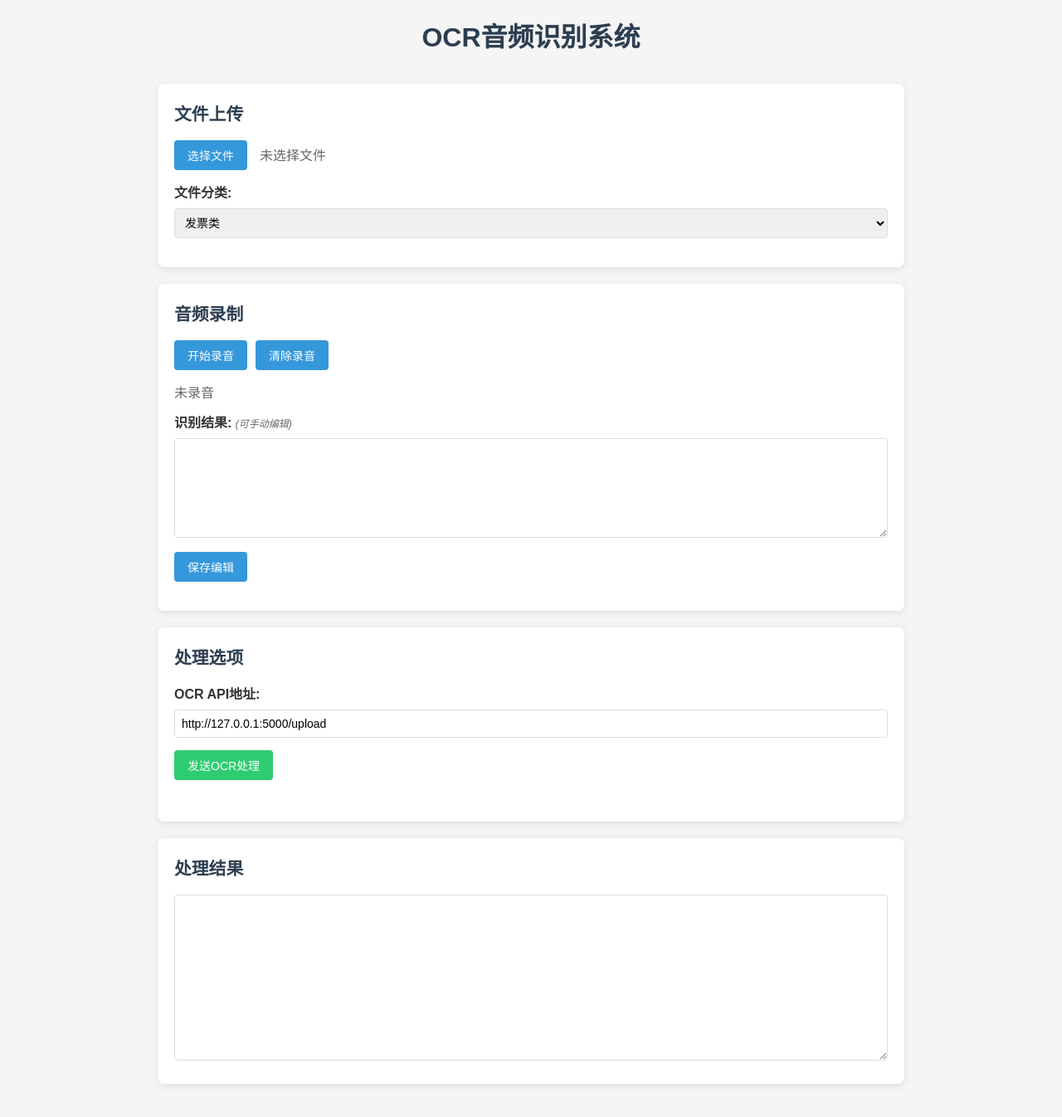
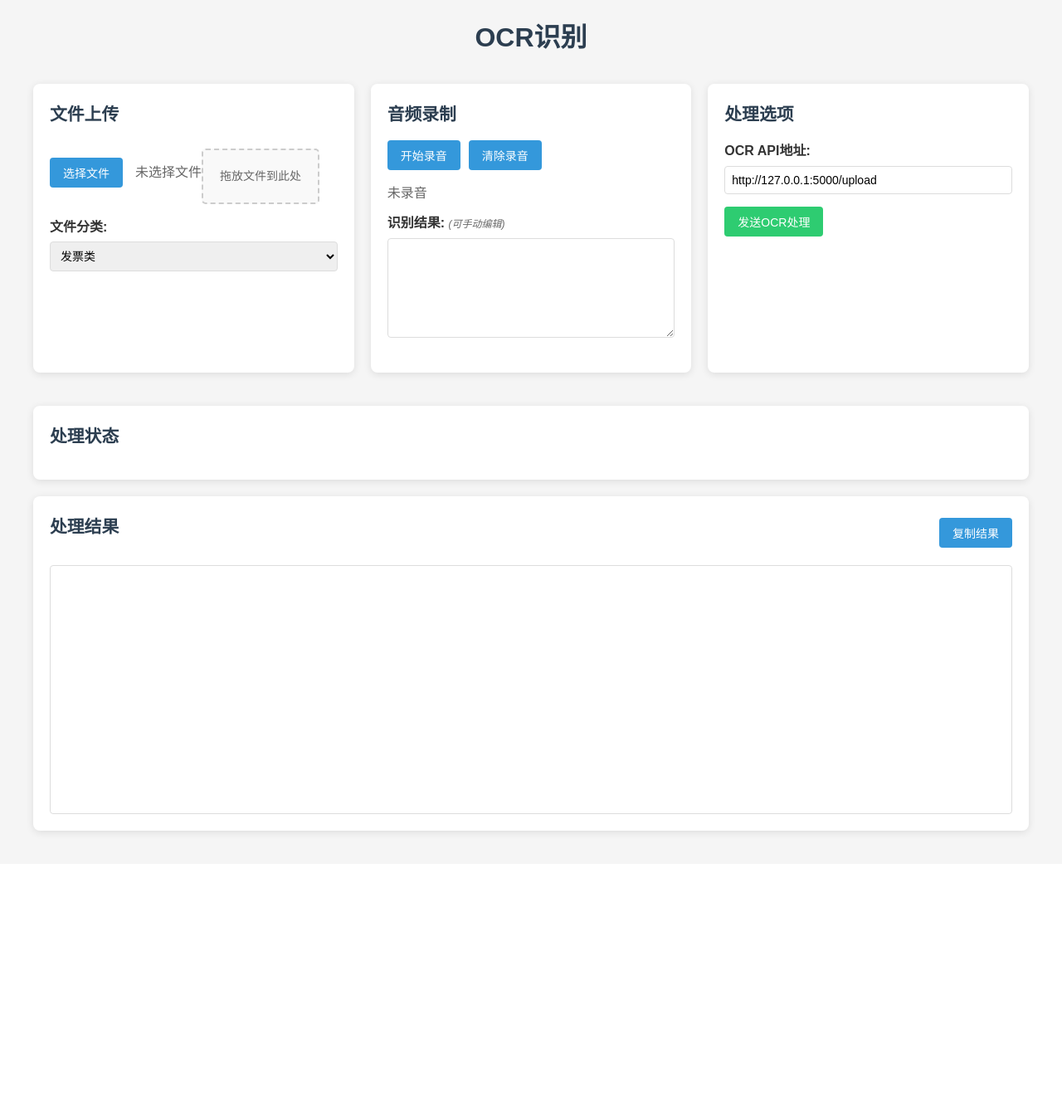
Before and after one commit to SakuraFubukii/FunASR, a Flask app: page / in a window 1280 px wide. Shown: the whole page at 83% size. After the commit the page ends 1009 px from the top, so only its background shows below. Run offline with Flask 3, Linux system fonts and the light colour scheme; some libraries are stand-ins or nearby versions.

Commit message:
feat: Update OCR recognition system interface, add drag-and-drop file upload function and processing status display

```diff
--- a/web/static/css/style.css
+++ b/web/static/css/style.css
@@ -1,4 +1,4 @@
-/* OCR音频识别系统样式 */
+/* OCR识别系统样式 */
 * {
     box-sizing: border-box;
     margin: 0;
@@ -14,8 +14,24 @@ body {
 }
 
 .container {
-    max-width: 900px;
+    max-width: 1200px;
     margin: 0 auto;
+}
+
+/* 顶部控制区域布局 - 使用CSS Grid实现自适应布局 */
+.top-controls {
+    display: grid;
+    grid-template-columns: repeat(auto-fit, minmax(300px, 1fr));
+    gap: 20px;
+    margin-bottom: 20px;
+}
+
+.status-panel {
+    margin-bottom: 20px;
+}
+
+.bottom-section {
+    width: 100%;
 }
 
 h1 {
@@ -130,7 +146,15 @@ textarea {
 }
 
 #result-area {
-    height: 200px;
+    height: 300px;
+    white-space: pre-wrap;
+    overflow-y: auto;
+    background-color: #fff;
+    border: 1px solid #ddd;
+    border-radius: 4px;
+    padding: 10px;
+    font-family: 'Consolas', monospace;
+    font-size: 14px;
 }
 
 .progress-label {
@@ -143,3 +167,49 @@ textarea {
     color: #666;
     margin-bottom: 10px;
 }
+
+#processing-status {
+    color: #666;
+    font-weight: bold;
+}
+
+.result-header {
+    display: flex;
+    justify-content: space-between;
+    align-items: center;
+    margin-bottom: 15px;
+}
+
+/* 拖放区域样式 */
+.drop-zone {
+    border: 2px dashed #ccc;
+    border-radius: 5px;
+    padding: 20px;
+    text-align: center;
+    margin-top: 10px;
+    transition: all 0.3s;
+    background-color: #f9f9f9;
+}
+
+.drop-zone.active {
+    border-color: #3498db;
+    background-color: rgba(52, 152, 219, 0.1);
+}
+
+.drop-zone-text {
+    color: #666;
+    font-size: 14px;
+}
+
+/* 响应式布局调整 */
+@media (max-width: 768px) {
+    .top-controls {
+        grid-template-columns: repeat(auto-fit, minmax(250px, 1fr));
+    }
+}
+
+@media (max-width: 576px) {
+    .top-controls {
+        grid-template-columns: 1fr;
+    }
+}
--- a/web/static/js/app.js
+++ b/web/static/js/app.js
@@ -1,4 +1,4 @@
-// OCR音频识别系统前端脚本
+// OCR识别系统前端脚本
 
 // 全局变量
 let socket;
@@ -8,6 +8,7 @@ let scriptProcessor;
 let selectedFile = null;
 let isRecording = false;
 let recordedText = "";
+let lastEditTime = 0; // 记录最后一次编辑时间
 
 // DOM元素
 document.addEventListener('DOMContentLoaded', () => {
@@ -16,6 +17,9 @@ document.addEventListener('DOMContentLoaded', () => {
 
     // 初始化页面交互
     initializeUI();
+
+    // 初始化复制按钮
+    initCopyButton();
 });
 
 function connectSocket() {
@@ -73,18 +77,37 @@ function initializeUI() {
     // 文件上传按钮
     const selectFileBtn = document.getElementById('select-file-btn');
     const fileInput = document.getElementById('file-input');
+    const dropArea = document.getElementById('drop-area');
 
     selectFileBtn.addEventListener('click', () => {
         fileInput.click();
     });
 
+    // 文件选择处理
     fileInput.addEventListener('change', (e) => {
-        if (e.target.files.length > 0) {
-            selectedFile = e.target.files[0];
-            document.getElementById('file-name').textContent = `已选择: ${selectedFile.name}`;
+        handleFileSelect(e.target.files);
+    });
 
-            // 通知服务器检查文件
-            socket.emit('check_file', { filename: selectedFile.name });
+    // 拖放功能
+    dropArea.addEventListener('dragover', (e) => {
+        e.preventDefault();
+        e.stopPropagation();
+        dropArea.classList.add('active');
+    });
+
+    dropArea.addEventListener('dragleave', (e) => {
+        e.preventDefault();
+        e.stopPropagation();
+        dropArea.classList.remove('active');
+    });
+
+    dropArea.addEventListener('drop', (e) => {
+        e.preventDefault();
+        e.stopPropagation();
+        dropArea.classList.remove('active');
+
+        if (e.dataTransfer.files && e.dataTransfer.files.length > 0) {
+            handleFileSelect(e.dataTransfer.files);
         }
     });
 
@@ -96,13 +119,42 @@ function initializeUI() {
     const clearButton = document.getElementById('clear-button');
     clearButton.addEventListener('click', clearRecording);
 
-    // 保存编辑按钮
-    const saveTextButton = document.getElementById('save-text-button');
-    saveTextButton.addEventListener('click', saveEditedText);
+    // 音频识别结果实时编辑监听
+    const recognitionResult = document.getElementById('recognition-result');
+    recognitionResult.addEventListener('input', debounce(function() {
+        // 获取编辑后的文本
+        const editedText = recognitionResult.value;
+        // 保存到全局变量
+        recordedText = editedText;
+        // 自动保存编辑的文本
+        saveEditedText();
+    }, 1000)); // 1秒延迟，避免频繁发送
 
     // 发送处理按钮
     const processButton = document.getElementById('process-button');
     processButton.addEventListener('click', processOCR);
+}
+
+// 处理文件选择
+function handleFileSelect(files) {
+    if (files.length > 0) {
+        selectedFile = files[0];
+        document.getElementById('file-name').textContent = `已选择: ${selectedFile.name}`;
+
+        // 通知服务器检查文件
+        socket.emit('check_file', { filename: selectedFile.name });
+    }
+}
+
+// 防抖函数
+function debounce(func, wait) {
+    let timeout;
+    return function() {
+        const context = this;
+        const args = arguments;
+        clearTimeout(timeout);
+        timeout = setTimeout(() => func.apply(context, args), wait);
+    };
 }
 
 async function toggleRecording() {
@@ -248,7 +300,8 @@ function processOCR() {
     processButton.textContent = '处理中...';
 
     updateProgress('正在准备数据...');
-    document.getElementById('result-area').value = '正在发送请求，请稍候...\n';
+    document.getElementById('processing-status').textContent = '处理状态：发送请求中...';
+    document.getElementById('result-area').textContent = '正在发送请求，请稍候...';
 
     // 获取当前编辑框中的文本（可能已被用户编辑）
     const currentText = document.getElementById('recognition-result').value;
@@ -267,6 +320,9 @@ function processOCR() {
         }
     };
 
+    // 打印发送的数据内容到控制台
+    console.log("发送到OCR API的数据:", data);
+
     // 创建表单数据
     const formData = new FormData();
     formData.append('file', selectedFile);
@@ -280,6 +336,7 @@ function processOCR() {
     .then(response => response.json())
     .then(result => {
         updateProgress('处理完成');
+        document.getElementById('processing-status').textContent = '处理状态：完成';
         displayResult(result);
 
         // 恢复按钮状态
@@ -293,7 +350,8 @@ function processOCR() {
     })
     .catch(error => {
         updateProgress('处理失败');
-        document.getElementById('result-area').value = `处理失败: ${error.message}`;
+        document.getElementById('processing-status').textContent = '处理状态：失败';
+        document.getElementById('result-area').textContent = `处理失败: ${error.message}`;
 
         // 恢复按钮状态
         processButton.disabled = false;
@@ -321,6 +379,17 @@ function updateProgress(message) {
 }
 
 function saveEditedText() {
+    // 获取当前时间
+    const now = Date.now();
+
+    // 如果距离上次编辑不到1秒，则不处理
+    if (now - lastEditTime < 1000) {
+        return;
+    }
+
+    // 更新最后编辑时间
+    lastEditTime = now;
+
     // 获取编辑后的文本
     const editedText = document.getElementById('recognition-result').value;
 
@@ -330,43 +399,51 @@ function saveEditedText() {
     // 发送到服务器
     socket.emit('update_recognition_text', { text: editedText });
 
-    // 显示保存中的状态
-    updateStatus('保存中...');
+    // 显示保存状态
+    updateStatus('自动保存中...');
 
-    // 添加一个简单的动画效果，显示保存成功
+    // 设置监听，只添加一次
+    if (!saveEditedText.hasListener) {
         socket.on('recognition_updated', (data) => {
             if (data.success) {
-            updateStatus('编辑已保存');
+                updateStatus('已自动保存');
 
-            // 3秒后恢复状态
+                // 2秒后恢复状态
                 setTimeout(() => {
+                    if (!isRecording) {
                         updateStatus('录音完成');
-            }, 3000);
+                    }
+                }, 2000);
             } else {
                 showError(`保存失败: ${data.message || '未知错误'}`);
             }
         });
+        saveEditedText.hasListener = true;
+    }
 }
 
 function displayResult(result) {
     const resultArea = document.getElementById('result-area');
+    const processingStatus = document.getElementById('processing-status');
 
-    let resultText = `处理状态: ${result.status || 'Unknown'}\n`;
-    resultText += `处理时间: ${result.processing_time || 'Unknown'}\n`;
-    resultText += `文件分类: ${document.getElementById('category-select').value}\n`;
-    resultText += `音频内容: ${recordedText.trim()}\n`;
-    resultText += '-'.repeat(50) + '\n';
-    resultText += 'OCR识别结果:\n';
+    // 更新处理状态信息
+    processingStatus.textContent = `处理状态: ${result.status || 'Unknown'} | 处理时间: ${result.processing_time || 'Unknown'} | 文件分类: ${document.getElementById('category-select').value}`;
+
+    // 格式化并显示结果
+    let formattedResult = '';
 
     // 安全处理result字段
     const ocrResult = result.result;
     if (typeof ocrResult === 'object') {
-        resultText += JSON.stringify(ocrResult, null, 2);
+        formattedResult = JSON.stringify(ocrResult, null, 2);
+    } else if (typeof ocrResult === 'string') {
+        // 将字符串中的\n转换为实际的换行符
+        formattedResult = ocrResult.replace(/\\n/g, '\n');
     } else {
-        resultText += String(ocrResult);
+        formattedResult = String(ocrResult);
     }
 
-    resultArea.value = resultText;
+    resultArea.textContent = formattedResult;
 }
 
 function showError(message) {
@@ -382,3 +459,29 @@ function arrayBufferToBase64(buffer) {
     }
     return window.btoa(binary);
 }
+
+// 初始化复制按钮功能
+function initCopyButton() {
+    const copyButton = document.getElementById('copy-result');
+    copyButton.addEventListener('click', () => {
+        const resultArea = document.getElementById('result-area');
+        const text = resultArea.textContent;
+
+        // 使用Clipboard API复制文本
+        navigator.clipboard.writeText(text)
+            .then(() => {
+                // 临时改变按钮文本以提供反馈
+                const originalText = copyButton.textContent;
+                copyButton.textContent = '已复制!';
+
+                // 2秒后恢复原始文本
+                setTimeout(() => {
+                    copyButton.textContent = originalText;
+                }, 2000);
+            })
+            .catch(err => {
+                console.error('复制失败:', err);
+                showError('复制失败，请手动选择文本并复制');
+            });
+    });
+}
--- a/web/templates/index.html
+++ b/web/templates/index.html
@@ -3,20 +3,25 @@
 <head>
     <meta charset="UTF-8">
     <meta name="viewport" content="width=device-width, initial-scale=1.0">
-    <title>OCR音频识别系统</title>
+    <title>OCR识别</title>
     <link rel="stylesheet" href="{{ url_for('static', filename='css/style.css') }}">
 </head>
 <body>
     <div class="container">
-        <h1>OCR音频识别系统</h1>
+        <h1>OCR识别</h1>
 
+        <!-- 上方区域：文件上传、音频录制、处理选项 -->
+        <div class="top-controls">
             <!-- 文件上传区域 -->
             <div class="panel" id="file-upload-panel">
                 <h2>文件上传</h2>
-            <div class="file-upload-area">
+                <div class="file-upload-area" id="drop-area">
                     <input type="file" id="file-input" accept=".jpg,.jpeg,.png,.bmp,.tiff,.pdf" style="display:none">
                     <button id="select-file-btn" class="btn">选择文件</button>
                     <span id="file-name">未选择文件</span>
+                    <div class="drop-zone">
+                        <div class="drop-zone-text">拖放文件到此处</div>
+                    </div>
                 </div>
 
                 <div class="form-group">
@@ -42,9 +47,6 @@
                     <div class="text-area-container">
                         <textarea id="recognition-result"></textarea>
                     </div>
-                <div class="button-group" style="margin-top: 10px;">
-                    <button id="save-text-button" class="btn">保存编辑</button>
-                </div>
                 </div>
             </div>
 
@@ -58,12 +60,27 @@
                 <button id="process-button" class="btn primary">发送OCR处理</button>
                 <p id="progress-label" class="progress-label"></p>
             </div>
+        </div>
 
+        <!-- 状态显示区域 -->
+        <div class="status-panel">
+            <div class="panel">
+                <h2>处理状态</h2>
+                <p id="processing-status"></p>
+            </div>
+        </div>
+
+        <!-- 下方区域：处理结果 -->
+        <div class="bottom-section">
             <!-- 结果显示区域 -->
             <div class="panel" id="result-panel">
+                <div class="result-header">
                     <h2>处理结果</h2>
+                    <button id="copy-result" class="btn">复制结果</button>
+                </div>
                 <div class="text-area-container">
-                <textarea id="result-area" readonly></textarea>
+                    <pre id="result-area"></pre>
+                </div>
             </div>
         </div>
     </div>
```
Lines whose indentation alone changed are shown as unchanged.
